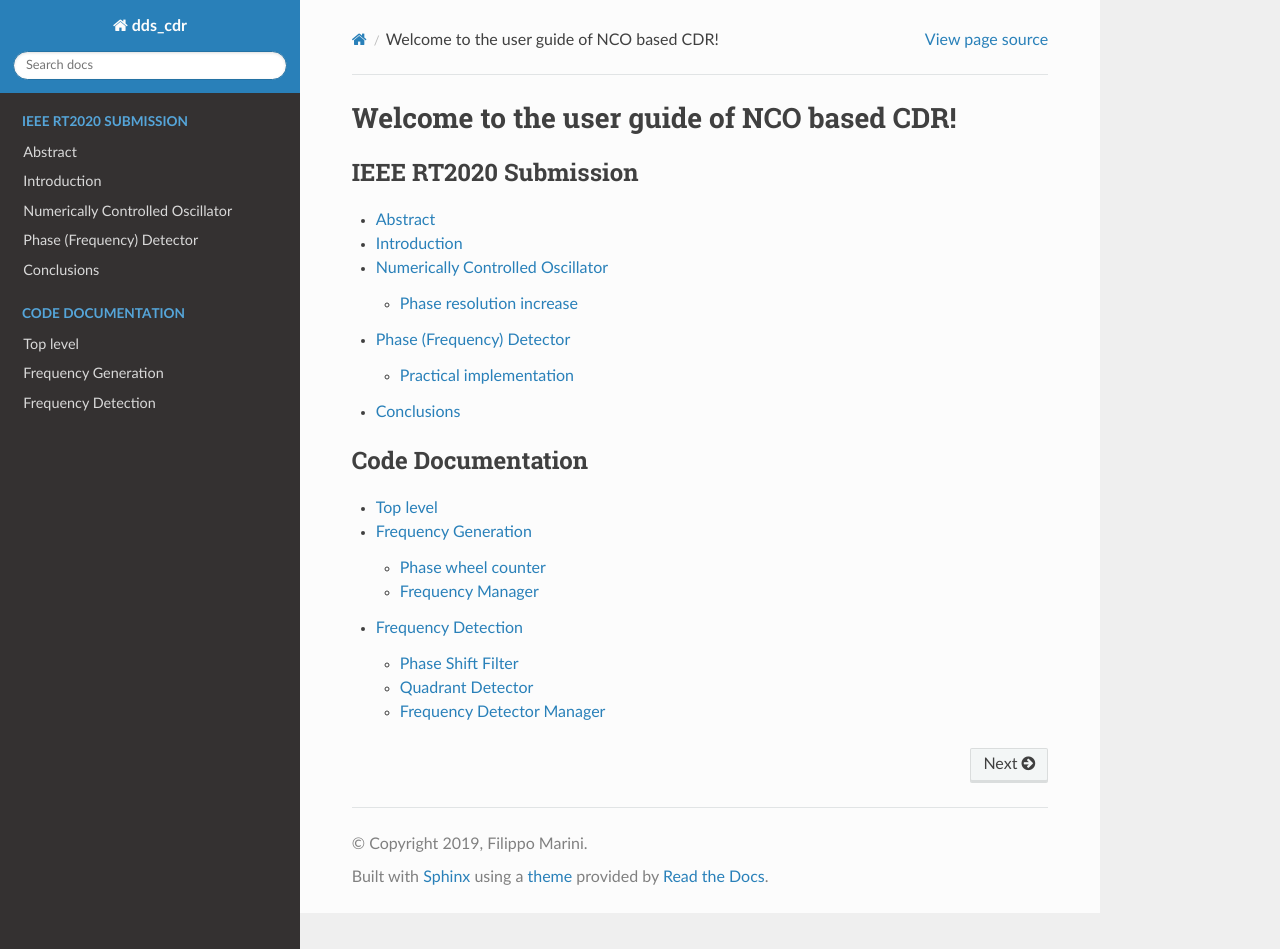
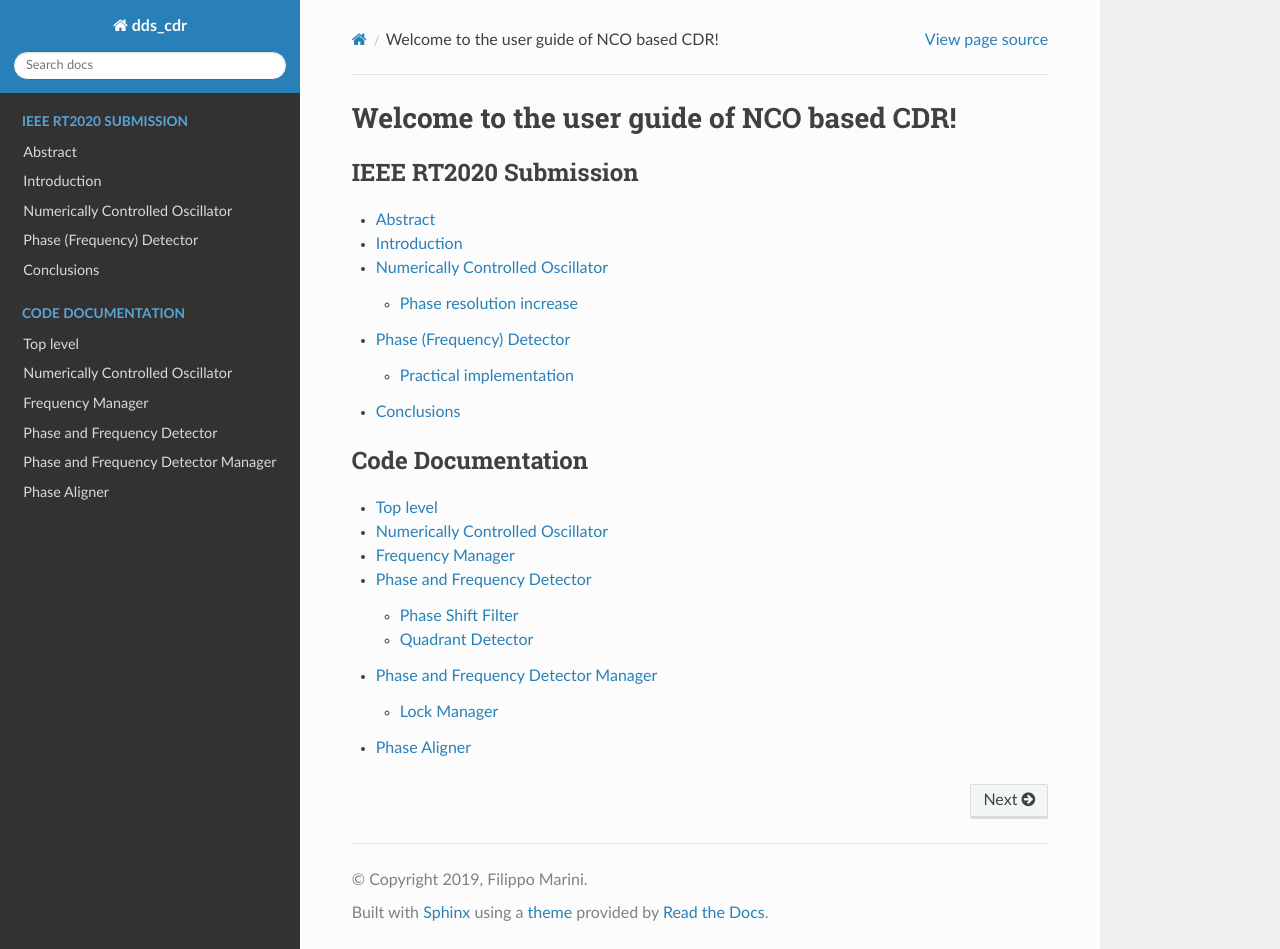
Before and after one commit to FilMarini/FPGA_CDR_core, a Sphinx documentation site: the page built from docs/source/index.rst, in a window 1280 px wide and 949 px high. Built offline with Sphinx 7.4.7 and the Read the Docs theme 2.0.0, drawn with Linux system fonts in a browser that asks for light colours.

Commit message:
all modules explained

```diff
--- a/docs/source/code_doc/frequency_generation.rst
+++ b/docs/source/code_doc/numerically_controlled_oscillator.rst
@@ -1,9 +1,6 @@
-********************
-Frequency Generation
-********************
-
-Phase wheel counter
-###################
+*********************************
+Numerically Controlled Oscillator
+*********************************
 
 Instance: *i_phase_wheel_counter_1*, file: *phase_wheel_counter.vhd*
 
@@ -36,27 +33,3 @@ The "LUT" (which is not really a LUT) which generates the clock signal from the
    example of phase resolution improvement by serialing different phase-wheel
 
 In this module a grain and fine clock frequency selection is allowed. The grain selection is carried out during the extraction of the clock from the counter. The LSB oscillate faster than the MSB. The fine selection is performed by the jump_size (*M_i* port) which is what is used to match the NCO clock frequency with the data rate.
-
-Frequency Manager
-#################
-
-Instance: *i_frequency_manager_1*, file: *frequency_manager.vhd*
-
-This module takes the frequency change requests in input and change the NCO jump size accordingly.
-
-.. _freq_manager_ink:
-.. figure:: frequency_manager/frequency_manager_ink.png
-   :width: 80%
-   :align: center
-
-   Block diagram for the frequency_manager component
-
-To take into account the clock domain crossing of the change frequency requests (source is the cdr clock while the destination is the system clock), to the enable and increase freuqency signals (which are the signals actually used to know whether to increase or decrease the NCO frequency), a third signal has been added, the control.
-As can be seen by :numref:`cdc`, a single requests lasts for a few clock cycles, to make sure they (especially the control signal) stay up for more than two destion clock periods.
-
-.. _cdc:
-.. figure:: frequency_manager/wavedrom.png
-   :width: 50%
-   :align: center
-
-   Frequency chage requests timing diagram.
--- a/docs/source/index.rst
+++ b/docs/source/index.rst
@@ -16,5 +16,8 @@ Welcome to the user guide of NCO based CDR!
    :caption: Code Documentation
 
    code_doc/top_level
-   code_doc/frequency_generation
-   code_doc/frequency_detector
+   code_doc/numerically_controlled_oscillator
+   code_doc/frequency_manager
+   code_doc/phase_and_frequency_detector
+   code_doc/phase_and_frequency_detector_manager
+   code_doc/phase_aligner
```
Also changed, not shown: docs/source/code_doc/frequency_manager.rst (added, +24 -0 lines), docs/source/code_doc/phase_aligner.rst (added, +13 -0 lines), docs/source/code_doc/phase_and_frequency_detector.rst (renamed from docs/source/code_doc/frequency_detector.rst, +11 -7 lines), docs/source/code_doc/phase_and_frequency_detector_manager.rst (added, +49 -0 lines), docs/source/code_doc/top_level.rst (+10 -1 lines), docs/source/code_doc/frequency_detector_manager/pfd_manager_ink.png (added), docs/source/code_doc/frequency_detector_manager/pfd_manager_ink.svg (added), docs/source/code_doc/frequency_detector_manager/wavedrom_2.png (added), docs/source/code_doc/lock_manager/lock_manager.svg (added), docs/source/code_doc/lock_manager/lock_manager_ink.png (added), docs/source/code_doc/lock_manager/lock_manager_ink.svg (added), docs/source/code_doc/top_level/block.png (added).
